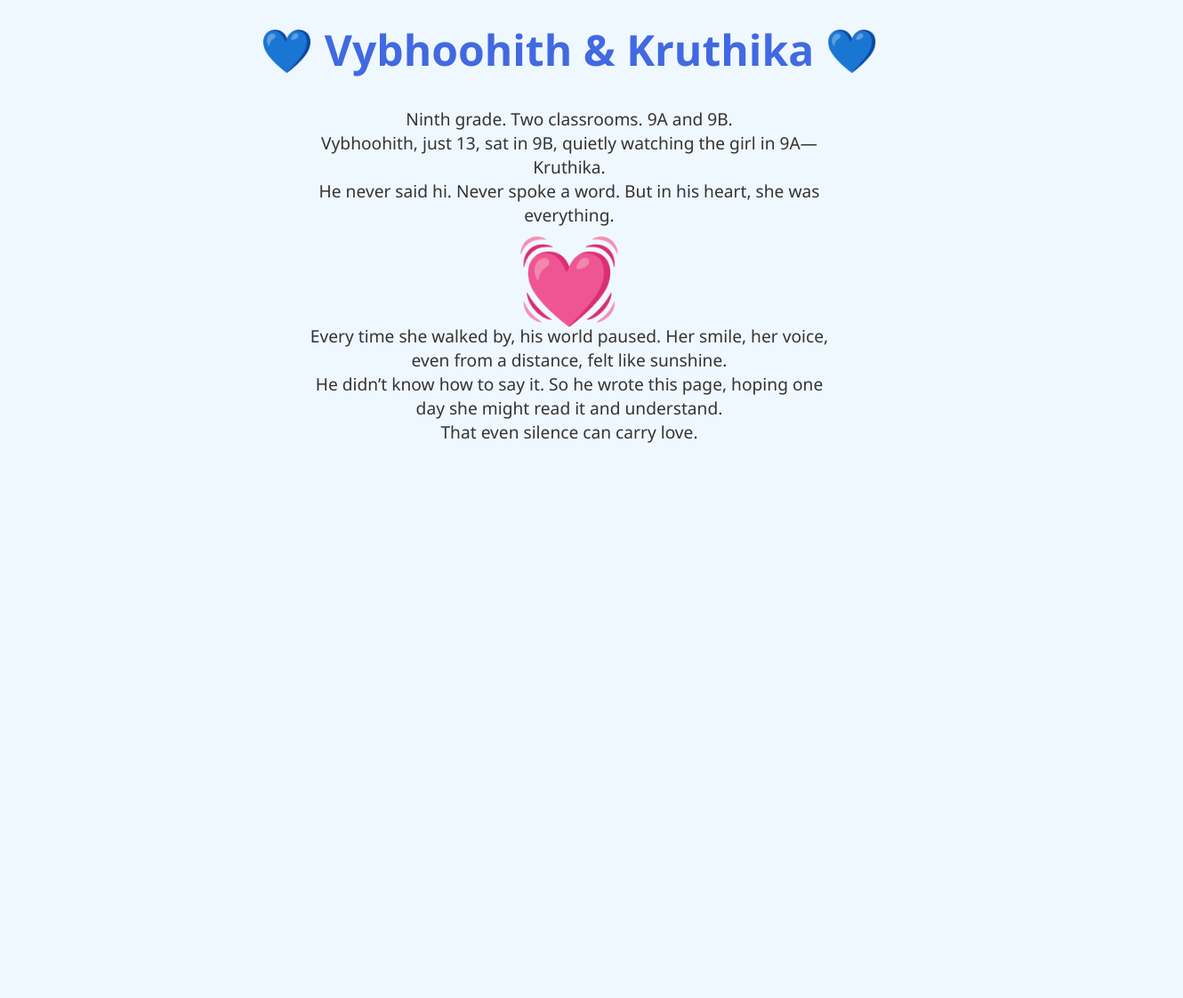
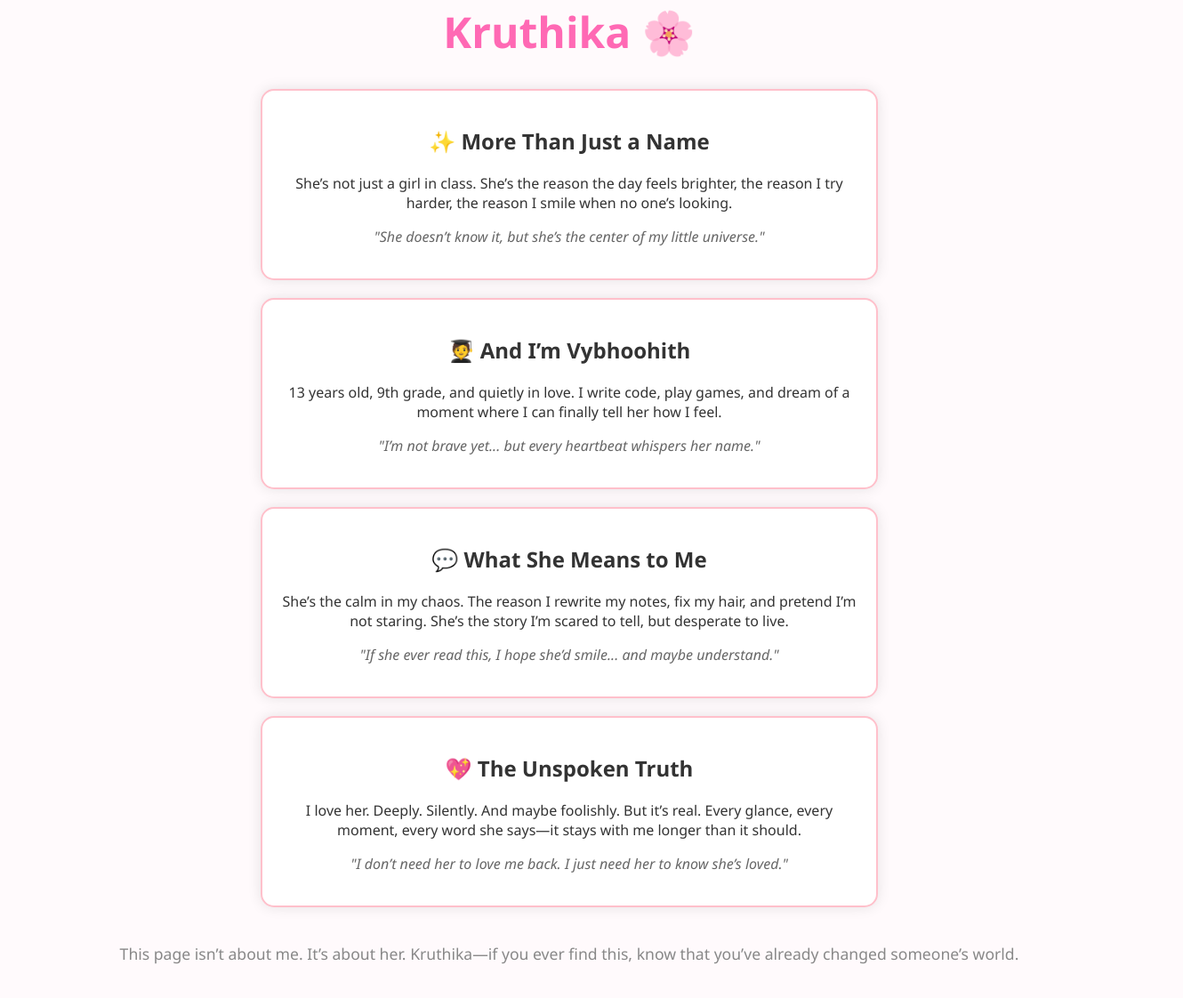
Before and after one commit to billabongtution-glitch/timepass, a plain HTML site: page index.html in a window 1280 px wide. Shown: the part 67-1189 px from the top of the page at 89% size, 1330 px wide, since content can reach past the window. Before the commit the page ends 800 px from the top, so only its background shows below. Drawn offline with Linux system fonts and the light colour scheme.

Commit message:
Update index.html

```diff
--- a/index.html
+++ b/index.html
@@ -1,49 +1,71 @@
 <!DOCTYPE html>
-<html lang="en">
+<html>
 <head>
-  <meta charset="UTF-8">
-  <title>Unspoken Feelings</title>
+  <title>Kruthika: The Reason Behind It All</title>
   <style>
     body {
-      background-color: #f0f8ff;
       font-family: 'Segoe UI', sans-serif;
+      background-color: #fffafc;
+      color: #333;
       text-align: center;
-      padding: 50px;
+      padding: 30px;
     }
     h1 {
-      color: #4169e1;
+      color: #ff69b4;
       font-size: 3em;
     }
-    p {
-      font-size: 1.2em;
-      color: #333;
-      max-width: 600px;
-      margin: auto;
+    .card {
+      background-color: #ffffff;
+      border: 2px solid #ffc0cb;
+      border-radius: 15px;
+      padding: 20px;
+      margin: 20px auto;
+      max-width: 650px;
+      box-shadow: 0 0 15px rgba(0,0,0,0.1);
     }
-    .heart {
-      font-size: 5em;
-      color: crimson;
-      animation: pulse 1.5s infinite;
+    .quote {
+      font-style: italic;
+      color: #666;
+      margin-top: 10px;
     }
-    @keyframes pulse {
-      0% { transform: scale(1); }
-      50% { transform: scale(1.2); }
-      100% { transform: scale(1); }
+    .footer {
+      margin-top: 40px;
+      font-size: 1.1em;
+      color: #888;
     }
   </style>
 </head>
 <body>
-  <h1>💙 Vybhoohith & Kruthika 💙</h1>
-  <p>
-    Ninth grade. Two classrooms. 9A and 9B.<br>
-    Vybhoohith, just 13, sat in 9B, quietly watching the girl in 9A—Kruthika.<br>
-    He never said hi. Never spoke a word. But in his heart, she was everything.
-  </p>
-  <div class="heart">💓</div>
-  <p>
-    Every time she walked by, his world paused. Her smile, her voice, even from a distance, felt like sunshine.<br>
-    He didn’t know how to say it. So he wrote this page, hoping one day she might read it and understand.<br>
-    That even silence can carry love.
-  </p>
+
+  <h1>Kruthika 🌸</h1>
+
+  <div class="card">
+    <h2>✨ More Than Just a Name</h2>
+    <p>She’s not just a girl in class. She’s the reason the day feels brighter, the reason I try harder, the reason I smile when no one’s looking.</p>
+    <p class="quote">"She doesn’t know it, but she’s the center of my little universe."</p>
+  </div>
+
+  <div class="card">
+    <h2>🧑‍🎓 And I’m Vybhoohith</h2>
+    <p>13 years old, 9th grade, and quietly in love. I write code, play games, and dream of a moment where I can finally tell her how I feel.</p>
+    <p class="quote">"I’m not brave yet... but every heartbeat whispers her name."</p>
+  </div>
+
+  <div class="card">
+    <h2>💬 What She Means to Me</h2>
+    <p>She’s the calm in my chaos. The reason I rewrite my notes, fix my hair, and pretend I’m not staring. She’s the story I’m scared to tell, but desperate to live.</p>
+    <p class="quote">"If she ever read this, I hope she’d smile... and maybe understand."</p>
+  </div>
+
+  <div class="card">
+    <h2>💖 The Unspoken Truth</h2>
+    <p>I love her. Deeply. Silently. And maybe foolishly. But it’s real. Every glance, every moment, every word she says—it stays with me longer than it should.</p>
+    <p class="quote">"I don’t need her to love me back. I just need her to know she’s loved."</p>
+  </div>
+
+  <div class="footer">
+    This page isn’t about me. It’s about her. Kruthika—if you ever find this, know that you’ve already changed someone’s world.
+  </div>
+
 </body>
 </html>
```
